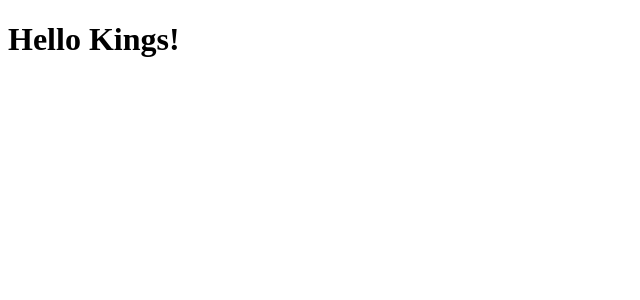
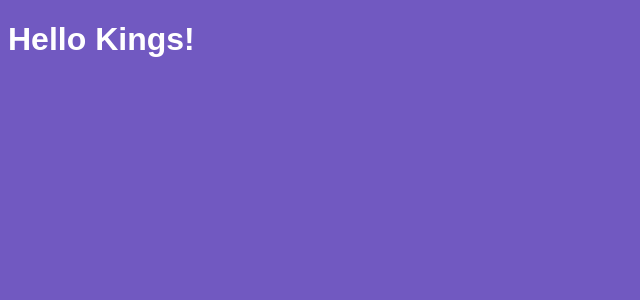
Before and after one commit to jonatasferreirajk/GoStack, a React app in the folder modulo04/: page / in a window 1280 px wide. Shown: the top 300 px of the page, without its empty margins (0-640 px from the left). Built offline with nearby package versions, Linux system fonts and the light colour scheme.

Commit message:
Importando CSS

```diff
--- a/modulo04/package.json
+++ b/modulo04/package.json
@@ -12,6 +12,8 @@
     "@babel/preset-env": "^7.11.5",
     "@babel/preset-react": "^7.10.4",
     "babel-loader": "^8.1.0",
+    "css-loader": "^4.2.2",
+    "style-loader": "^1.2.1",
     "webpack": "^4.44.1",
     "webpack-cli": "^3.3.12",
     "webpack-dev-server": "^3.11.0"
--- a/modulo04/public/index.html
+++ b/modulo04/public/index.html
@@ -1,5 +1,5 @@
 <!DOCTYPE html>
-<html lang="en">
+<html lang="pt-br">
 <head>
   <meta charset="UTF-8">
   <meta name="viewport" content="width=device-width, initial-scale=1.0">
--- /dev/null
+++ b/modulo04/src/App.css
@@ -0,0 +1,5 @@
+body{
+  background: #7159c1;
+  color: #FFF;
+  font-family: Arial, Helvetica, sans-serif;
+}
--- a/modulo04/src/App.js
+++ b/modulo04/src/App.js
@@ -1,5 +1,5 @@
 import React from 'react';
-
+import './App.css';
 function App(){
   return <h1>Hello Kings!</h1>
 }
--- a/modulo04/webpack.config.js
+++ b/modulo04/webpack.config.js
@@ -17,6 +17,12 @@ module.exports = {
         use: {
           loader: 'babel-loader'
         },
+      },{
+        test: /\.css$/,
+        use: [
+          {loader: 'style-loader'},
+          {loader: 'css-loader'},
+        ],
       }
     ]
   },
```
Also changed, not shown: 1 other file (tests, documents, lock files or other folders).
